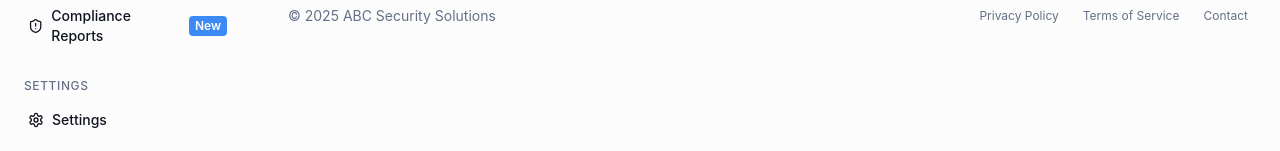
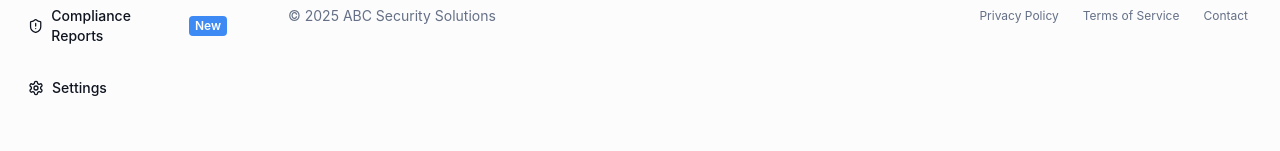
Before and after one commit to sushilr130/shadow-sight, a React (Vite) app: page /calendar in a window 1280 px wide. Shown: the part 878-1029 px from the top of the page. After the commit the page ends 1000 px from the top, so only its background shows below. Built offline with nearby package versions, Linux system fonts and the light colour scheme.

Commit message:
settings adjusted in sidebar

```diff
--- a/src/components/layout/Sidebar.tsx
+++ b/src/components/layout/Sidebar.tsx
@@ -184,7 +184,42 @@ const Sidebar = ({ className }: SidebarProps) => {
         <div className="font-semibold">Insight Haven</div>
       </div>
       <div className="flex-1 overflow-y-auto px-4">
-        {NAV_GROUPS.map((group, index) => (
+        {NAV_GROUPS.map((group, index) => {
+          // Skip rendering the group title for Settings, but still render its items
+          if (group.title === 'Settings') {
+            return (
+              <div key={index} className="mb-4">
+                <ul className="space-y-1">
+                  {group.items.map((item) => (
+                    <li key={item.href}>
+                      <NavLink
+                        to={item.href}
+                        className={({ isActive }) =>
+                          cn(
+                            'group flex items-center space-x-2 rounded-md px-3 py-2 text-sm font-medium transition-colors hover:bg-accent hover:text-accent-foreground',
+                            isActive
+                              ? 'bg-accent text-accent-foreground'
+                              : 'text-secondary-foreground'
+                          )
+                        }
+                      >
+                        <item.icon className="h-4 w-4" />
+                        <span>{item.title}</span>
+                        {item.label ? (
+                          <span className="ml-auto rounded-sm bg-primary px-1.5 py-0.5 text-xs font-semibold text-primary-foreground">
+                            {item.label}
+                          </span>
+                        ) : null}
+                      </NavLink>
+                    </li>
+                  ))}
+                </ul>
+              </div>
+            );
+          }
+
+          // Normal rendering for other groups
+          return (
             <div key={index} className="mb-4">
               <div className="px-2 py-2">
                 <h3 className="text-xs font-medium text-muted-foreground uppercase tracking-wider">{group.title}</h3>
@@ -215,7 +250,8 @@ const Sidebar = ({ className }: SidebarProps) => {
                 ))}
               </ul>
             </div>
-        ))}
+          );
+        })}
       </div>
     </aside>
   );
```
Also changed, not shown: 1 other file (tests, documents, lock files or other folders). Lines whose indentation alone changed are shown as unchanged.
